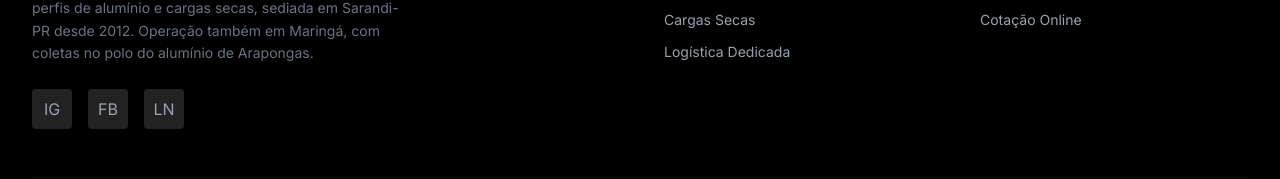
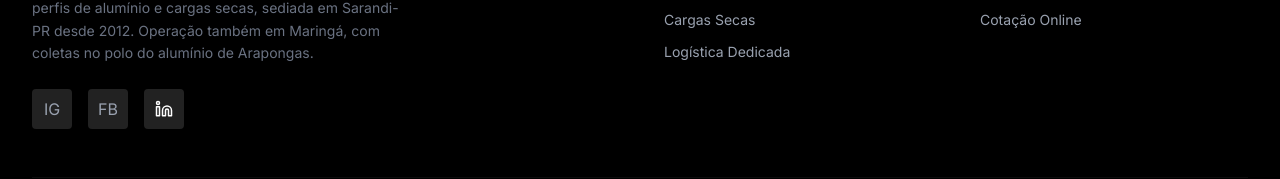
Before and after one commit to guhxwc/site-ca, a React (Vite) app: page / in a window 1280 px wide. Shown: the part 4373-4552 px from the top of the page. Built offline with nearby package versions, Linux system fonts and the light colour scheme.

Commit message:
feat: adiciona link real do LinkedIn no rodapé
Substitui o placeholder 'LN' por um link de verdade para
linkedin.com/in/carlos-santos-71317b31b, com o ícone oficial do
LinkedIn (lucide-react) em branco, abrindo em nova aba.

```diff
--- a/components/Footer.tsx
+++ b/components/Footer.tsx
@@ -1,5 +1,6 @@
 import React from 'react';
 import { Link } from 'react-router-dom';
+import { Linkedin } from 'lucide-react';
 import { SERVICE_LIST, BUSINESS } from '../lib/business';
 
 export const Footer: React.FC = () => {
@@ -35,7 +36,15 @@ export const Footer: React.FC = () => {
                {/* Social placeholders */}
                <div className="w-10 h-10 bg-brand-gray rounded-sm flex items-center justify-center hover:bg-brand-red hover:text-white transition-colors cursor-pointer">IG</div>
                <div className="w-10 h-10 bg-brand-gray rounded-sm flex items-center justify-center hover:bg-brand-red hover:text-white transition-colors cursor-pointer">FB</div>
-               <div className="w-10 h-10 bg-brand-gray rounded-sm flex items-center justify-center hover:bg-brand-red hover:text-white transition-colors cursor-pointer">LN</div>
+               <a
+                 href="https://www.linkedin.com/in/carlos-santos-71317b31b"
+                 target="_blank"
+                 rel="noopener noreferrer"
+                 aria-label="LinkedIn da C.A. Rodrigues"
+                 className="w-10 h-10 bg-brand-gray rounded-sm flex items-center justify-center hover:bg-brand-red transition-colors"
+               >
+                 <Linkedin size={18} className="text-white" />
+               </a>
             </div>
           </div>
 
```
